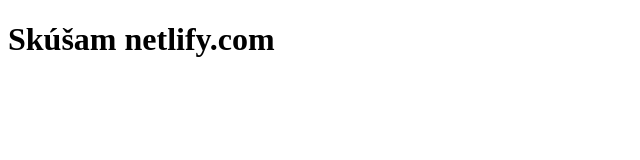
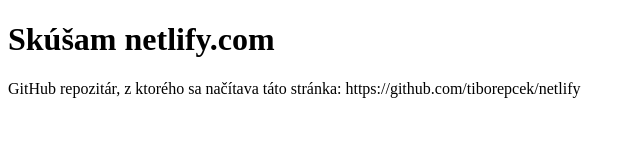
Before and after one commit to tiborepcek/netlify, a plain HTML site: page index.html in a window 1280 px wide. Shown: the whole page, without its empty margins (0-640 px from the left). Drawn offline with Linux system fonts and the light colour scheme.

Commit message:
Update index.html

```diff
--- a/index.html
+++ b/index.html
@@ -9,5 +9,6 @@
 
 	<body>
 		<h1>Skúšam netlify.com</h1>
+		<p>GitHub repozitár, z ktorého sa načítava táto stránka: https://github.com/tiborepcek/netlify</p>
 	</body>
 </html>
```
